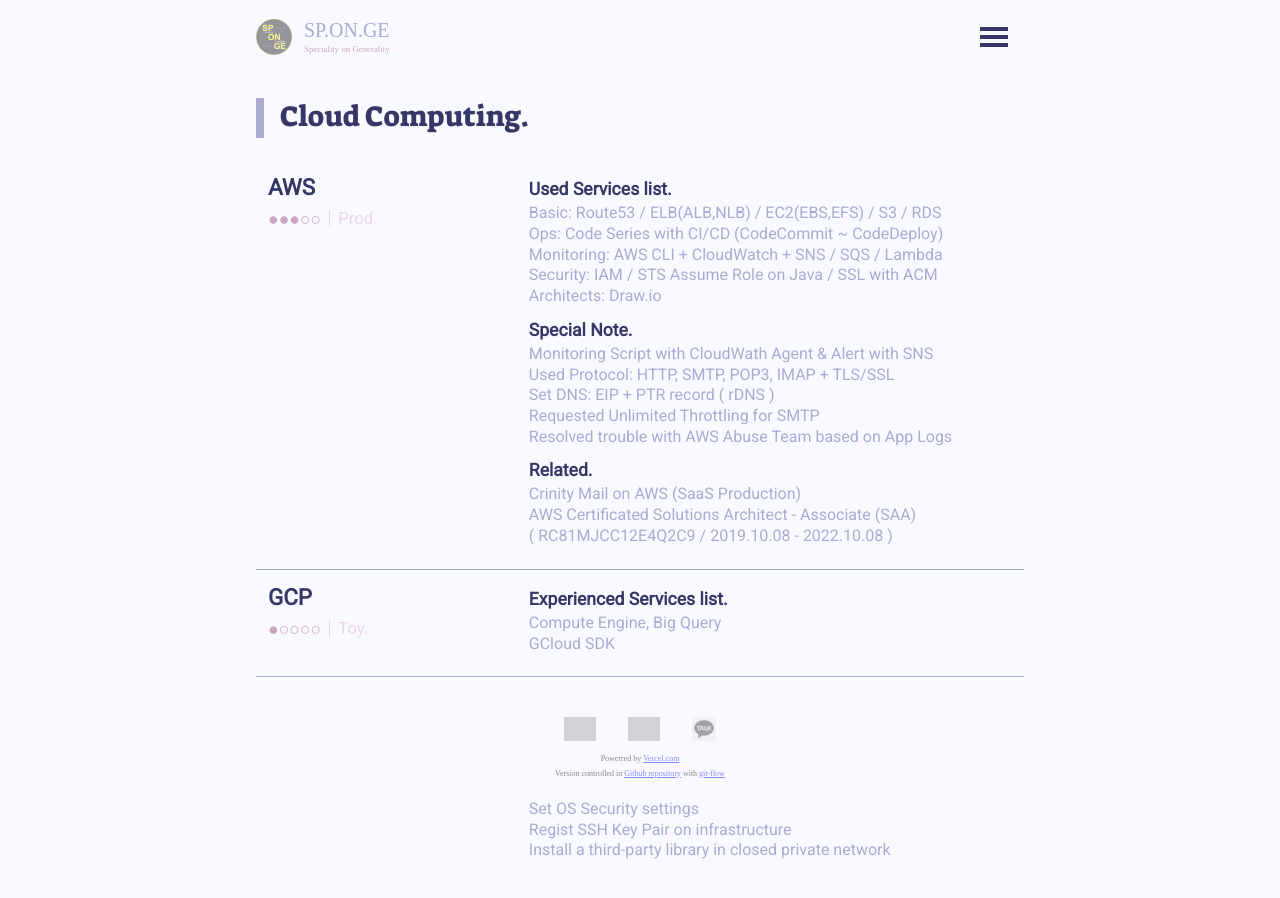
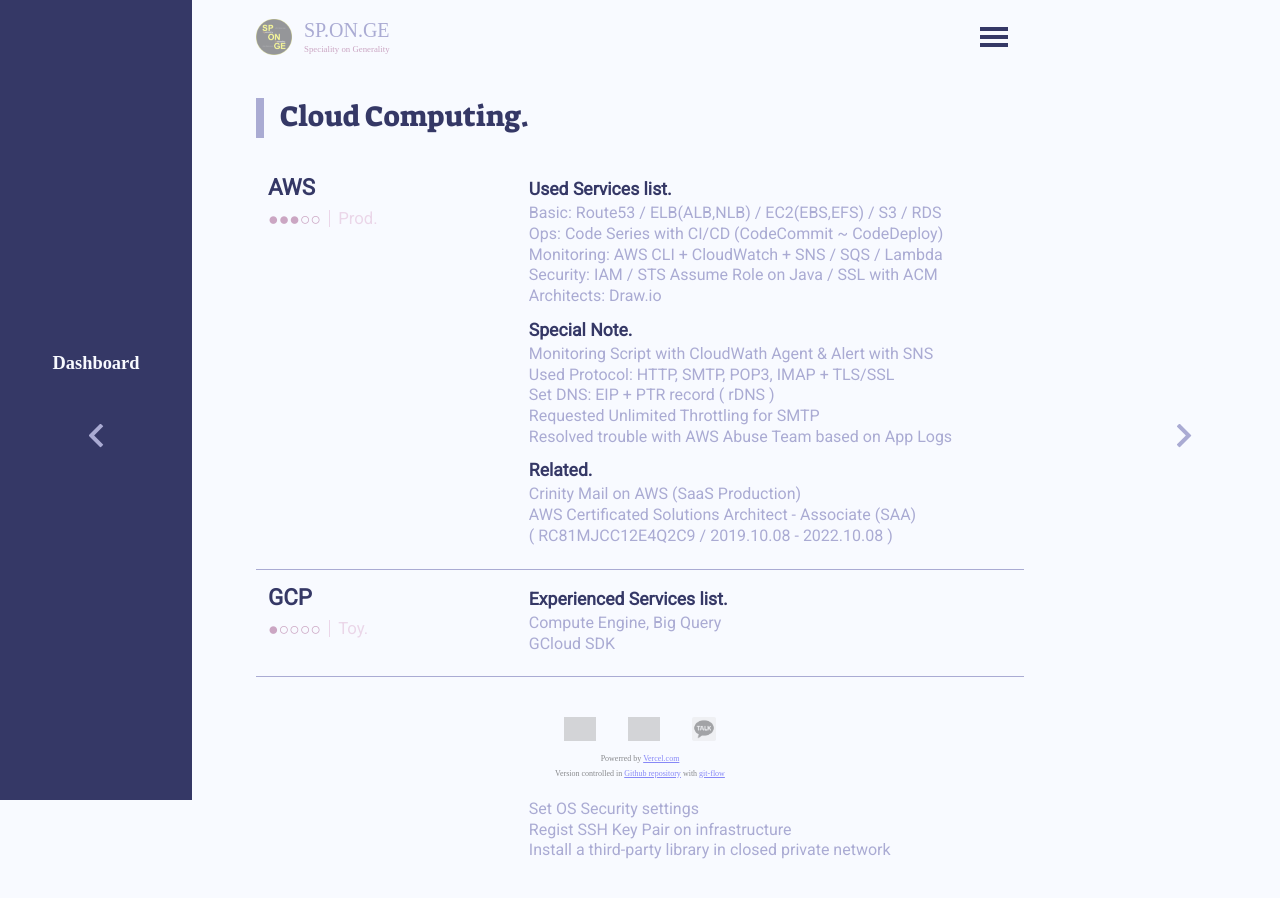
Before and after one commit to devJRL/DevOpsLab-TechProfile, a Next.js app in the folder next/: page /cloud in a window 1280 px wide. Shown: the top 898 px of the page. Built offline with nearby package versions, Linux system fonts and the light colour scheme; grey boxes are pictures that could not be loaded.

Commit message:
set prev & next arrow

```diff
--- a/next/components/_units/arrow/index.scss
+++ b/next/components/_units/arrow/index.scss
@@ -12,18 +12,18 @@
   }
 
   &__down {
-    rotate: 0;
+    transform: rotate(0deg);
   }
 
   &__left {
-    rotate: 90;
+    transform: rotate(90deg);
   }
 
   &__up {
-    rotate: 180;
+    transform: rotate(180deg);
   }
 
   &__right {
-    rotate: 270;
+    transform: rotate(270deg);
   }
 }
--- a/next/components/_units/post/index.scss
+++ b/next/components/_units/post/index.scss
@@ -1,5 +1,44 @@
 @import "../../../public/_declare_colors";
 @import "../../_common/settings.scss";
+
+.linked-arrow {
+  display: block;
+  width: 15%;
+  height: 100%;
+  position: fixed;
+  top: 0;
+  z-index: 999;
+
+  &:hover {
+    background-color: $Color-G01-M;
+    transition: 1.75s;
+  }
+
+  &__flexbox {
+    height: 100%;
+    display: flex;
+    flex-direction: column;
+    justify-content: center;
+    text-decoration: none;
+
+    &>span {
+      display: block;
+      width: 100%;
+      text-align: center;
+      color: $Color-G01-B;
+      font-weight: bold;
+      font-size: 1.15rem;
+    }
+  }
+
+  &.left {
+    left: 0;
+  }
+
+  &.right {
+    right: 0;
+  }
+}
 
 .post {
   @include padding-desktop;
--- a/next/components/_units/post/index.tsx
+++ b/next/components/_units/post/index.tsx
@@ -35,7 +35,7 @@
         {generatedContents}
       </div>
       {arrow_href && arrow_as && (
-        <Arrow.down
+        <Arrow.Down
           href={arrow_href}
           as={arrow_as}
           isScrollable={isScrollable}
--- a/next/components/landing/index.tsx
+++ b/next/components/landing/index.tsx
@@ -8,7 +8,7 @@
     <>
       <div className="landing">
         <Cover />
-        <Arrow.down href={"/intro"} as={"/intro"} isScrollable={false} />
+        <Arrow.Down href={"/intro"} as={"/intro"} isScrollable={false} />
         <Owner />
       </div>
     </>
--- a/next/pages/[sector]/index.tsx
+++ b/next/pages/[sector]/index.tsx
@@ -5,7 +5,9 @@
 import "./index.scss";
 import Layouts from "@/components/_layouts/";
 import Post from "@/components/_units/post";
+import Arrows from "@/components/_units/arrow";
 
+// TODO: Transfer with REST API
 import Sector, { level, spec } from "@/scaffoldings/sectors/Sector";
 import {
   cloud,
@@ -18,12 +20,30 @@
 type props = {
   selectedSector: string;
   sectorArray: Sector[];
+  prevLink?: string;
+  nextLink?: string;
+  prevTarget?: string;
+  nextTarget?: string;
 };
 
-const SectorPage: NextPage<any> = ({ selectedSector, sectorArray }: props) => {
+const SectorPage: NextPage<any> = ({
+  selectedSector,
+  sectorArray,
+  prevLink = "/dashboard",
+  nextLink = "/dashboard",
+  prevTarget = "Dashboard",
+  nextTarget = "Dashboard",
+}: props) => {
+  const cls = "linked-arrow";
   const isNeedToOffset = sectorArray && sectorArray.length > 2;
   return (
     <>
+      <div className={`${cls} left`}>
+        <a className={`${cls}__flexbox`} href={prevLink}>
+          <span>{prevTarget}</span>
+          <Arrows.Left href={prevLink} as={prevLink} />
+        </a>
+      </div>
       <Layouts.OneBody
         oneBodyComponent={
           <Post
@@ -34,6 +54,12 @@
         }
         isScrollable={true}
       />
+      <div className={`${cls} right`}>
+        <a className={`${cls}__flexbox`} href={nextLink}>
+          <span>{nextTarget}</span>
+          <Arrows.Right href={nextLink} as={nextLink} />
+        </a>
+      </div>
     </>
   );
 };
@@ -109,22 +135,23 @@
 SectorPage.getInitialProps = async (ctx: NextPageContext) => {
   const { query } = ctx;
   switch (query.sector || "dashboard") {
+    case "devops":
+      return {
+        selectedSector: "DevOps",
+        sectorArray: devops.list,
+      };
+
     case "cloud":
       return {
         selectedSector: "Cloud Computing",
         sectorArray: cloud.list,
       };
 
-    case "database":
+    case "full-stack":
+    case "web-back":
       return {
-        selectedSector: "Database",
-        sectorArray: database.list,
-      };
-
-    case "devops":
-      return {
-        selectedSector: "DevOps",
-        sectorArray: devops.list,
+        selectedSector: "Back-end",
+        sectorArray: web_back.list,
       };
 
     case "web-front":
@@ -133,11 +160,10 @@
         sectorArray: web_front.list,
       };
 
-    case "full-stack":
-    case "web-back":
+    case "database":
       return {
-        selectedSector: "Back-end",
-        sectorArray: web_back.list,
+        selectedSector: "Database",
+        sectorArray: database.list,
       };
 
     default:
--- a/next/pages/dashboard/index.scss
+++ b/next/pages/dashboard/index.scss
@@ -9,7 +9,7 @@
 
 .dashboard {
   width: 100%;
-  margin-bottom: 2rem;
+  margin: 2rem 0;
 
   display: flex;
   justify-content: space-between;
@@ -61,10 +61,10 @@
 
 .simple-info {
   width: 100%;
-
   display: flex;
   justify-content: space-around;
   align-items: center;
+  margin: 1.5rem 0;
 
   &__box {
     width: auto;
@@ -104,7 +104,6 @@
   color: darkgrey;
   opacity: 0.45;
   font-size: 0.85rem;
-  padding: 1rem;
 
   &>a {
     font-weight: bold;
```
Also changed, not shown: next/components/_units/arrow/index.tsx (+4 -4 lines), next/scaffoldings/techs/index.ts (+13 -13 lines).
